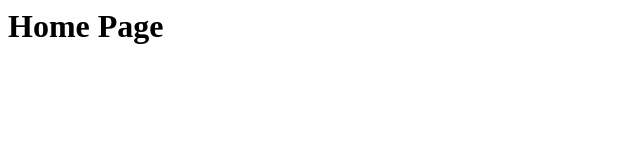
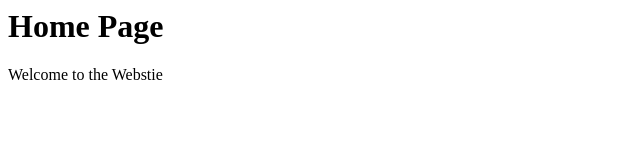
Before and after one commit to Ps-077/SDP-SGA-2, a plain HTML site: page index.html in a window 1280 px wide. Shown: the whole page, without its empty margins (0-640 px from the left). Drawn offline with Linux system fonts and the light colour scheme.

Commit message:
Add welcome paragraph to index.html

```diff
--- a/index.html
+++ b/index.html
@@ -1 +1 @@
-<html><body><h1>Home Page</h1></body></html>
+<html><body><h1>Home Page</h1></body></html><p>Welcome to the Webstie</p>
```
